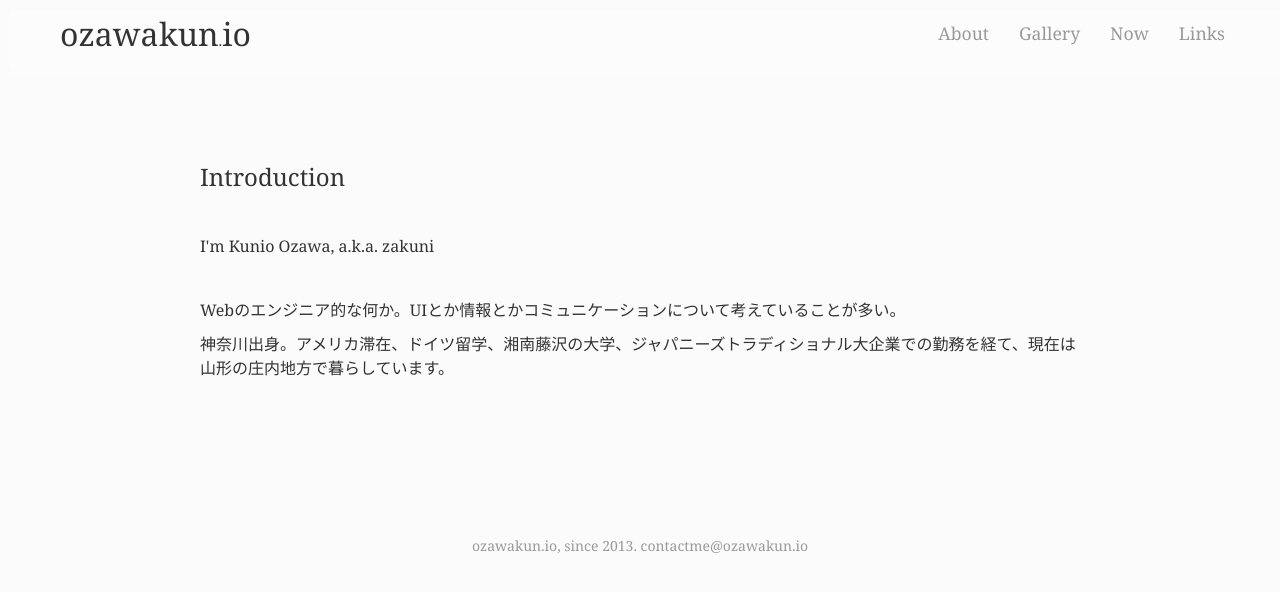
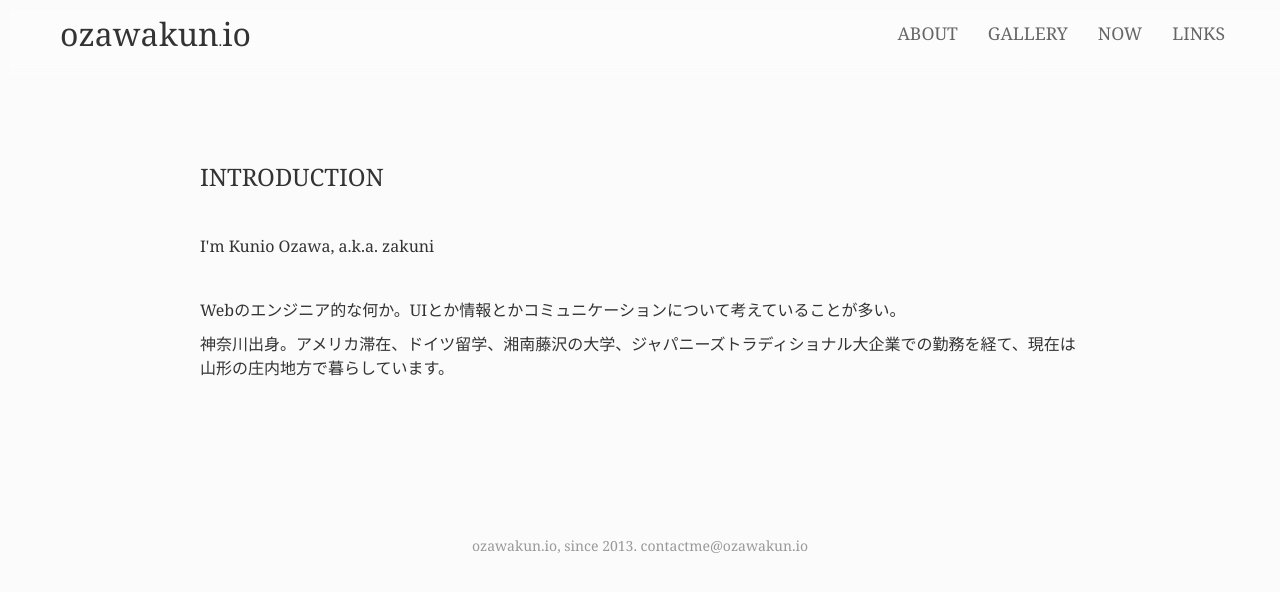
Before and after one commit to zakuni/ozawakun.io, a Next.js app: page / in a window 1280 px wide. Shown: the top 592 px of the page. Built offline with nearby package versions, Linux system fonts and the light colour scheme.

Commit message:
capitalize menu and introduction title

```diff
--- a/components/TopBar.tsx
+++ b/components/TopBar.tsx
@@ -9,11 +9,11 @@ const TopBar = () => (
           <ScrambleTitle />
         </a>
       </Link>
-      <span className="toplinks uk-link-muted">
-        <Link href="/about"><a className="toplink">About</a></Link>
-        <Link href="/gallery"><a className="toplink">Gallery</a></Link>
-        <Link href="/now"><a className="toplink">Now</a></Link>
-        <Link href="/links"><a className="toplink">Links</a></Link>
+      <span className="toplinks uk-link-text">
+        <Link href="/about"><a className="toplink">ABOUT</a></Link>
+        <Link href="/gallery"><a className="toplink">GALLERY</a></Link>
+        <Link href="/now"><a className="toplink">NOW</a></Link>
+        <Link href="/links"><a className="toplink">LINKS</a></Link>
       </span>
     </div>
     <style jsx>{`
--- a/pages/index.tsx
+++ b/pages/index.tsx
@@ -6,7 +6,7 @@ export default () => (
     <div className="uk-container uk-container-small uk-width-3-4@s uk-margin-remove-top">
       <main>
         <section id="about" className="uk-section uk-margin-remove-bottom">
-          <PageTitle>Introduction</PageTitle>
+          <PageTitle>INTRODUCTION</PageTitle>
           <div className="uk-margin-medium-bottom">
             <p className="uk-margin-small-bottom">
               I'm Kunio Ozawa, a.k.a. zakuni
```
